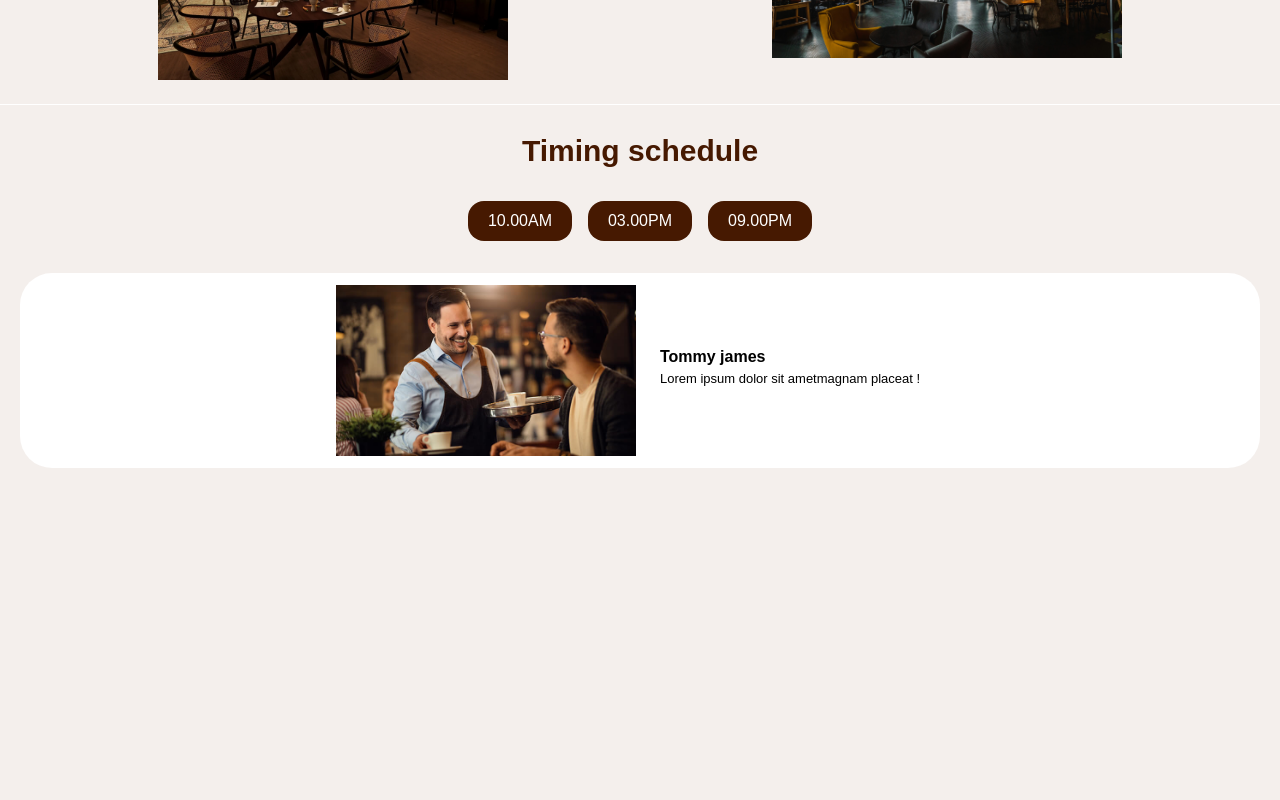
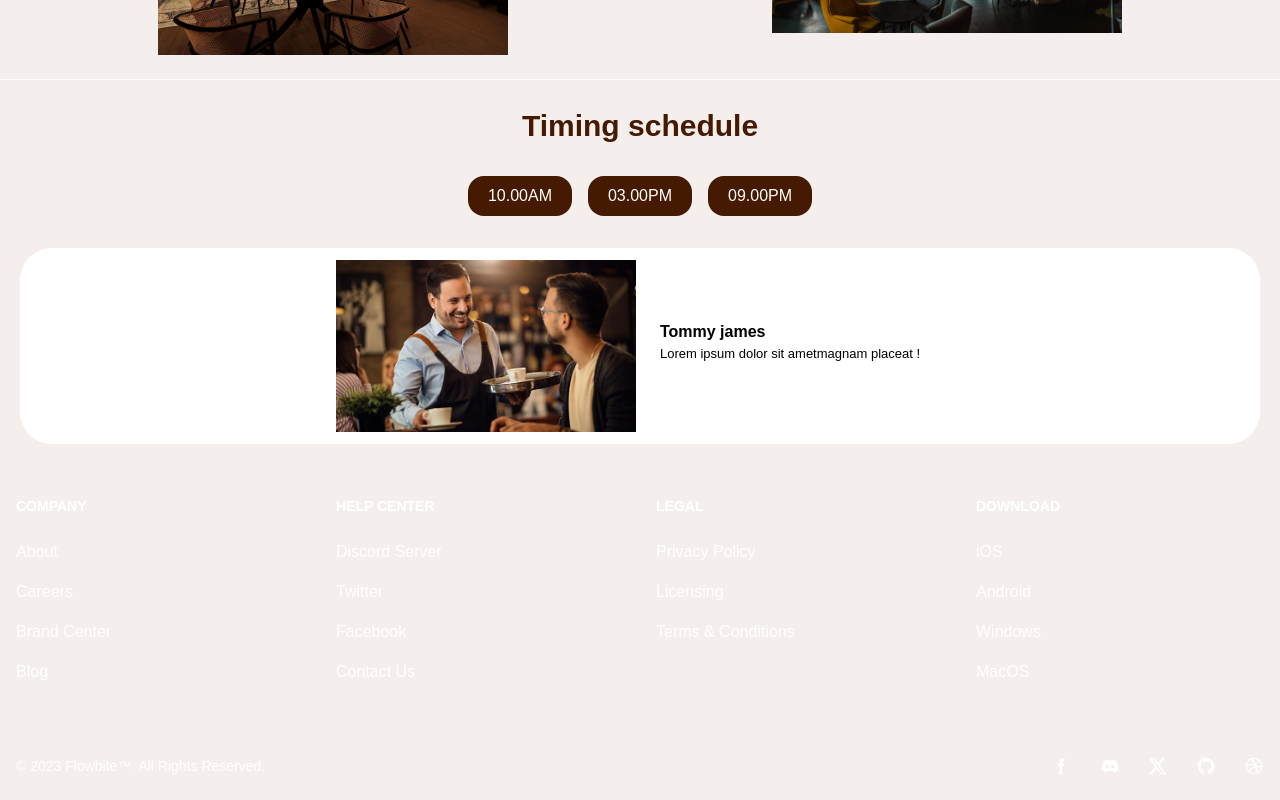
Before and after one commit to preetivithal2/CoFFee.., a Next.js app: page / in a window 1280 px wide. Shown: the part 1938-2738 px from the top of the page. Before the commit the page ends 2426 px from the top, so only its background shows below. Built offline with nearby package versions, Linux system fonts and the light colour scheme.

Commit message:
add footer

```diff
--- /dev/null
+++ b/app/_components/Footer.tsx
@@ -0,0 +1,110 @@
+import React from 'react'
+import Image from 'next/image'
+
+
+const footer = () => {
+  return (
+    <div>
+
+<footer className="bg-neutral-primary">
+    <div className="mx-auto w-full `max-w-screen-xl`">
+      <div className="grid grid-cols-2 gap-8 px-4 py-6 lg:py-8 md:grid-cols-4">
+        <div>
+            <h2 className="mb-6 text-sm font-semibold text-heading uppercase">Company</h2>
+            <ul className="text-body font-medium">
+                <li className="mb-4">
+                    <a href="#" className=" hover:underline">About</a>
+                </li>
+                <li className="mb-4">
+                    <a href="#" className="hover:underline">Careers</a>
+                </li>
+                <li className="mb-4">
+                    <a href="#" className="hover:underline">Brand Center</a>
+                </li>
+                <li className="mb-4">
+                    <a href="#" className="hover:underline">Blog</a>
+                </li>
+            </ul>
+        </div>
+        <div>
+            <h2 className="mb-6 text-sm font-semibold text-heading uppercase">Help center</h2>
+            <ul className="text-body font-medium">
+                <li className="mb-4">
+                    <a href="#" className="hover:underline">Discord Server</a>
+                </li>
+                <li className="mb-4">
+                    <a href="#" className="hover:underline">Twitter</a>
+                </li>
+                <li className="mb-4">
+                    <a href="#" className="hover:underline">Facebook</a>
+                </li>
+                <li className="mb-4">
+                    <a href="#" className="hover:underline">Contact Us</a>
+                </li>
+            </ul>
+        </div>
+        <div>
+            <h2 className="mb-6 text-sm font-semibold text-heading uppercase">Legal</h2>
+            <ul className="text-body font-medium">
+                <li className="mb-4">
+                    <a href="#" className="hover:underline">Privacy Policy</a>
+                </li>
+                <li className="mb-4">
+                    <a href="#" className="hover:underline">Licensing</a>
+                </li>
+                <li className="mb-4">
+                    <a href="#" className="hover:underline">Terms &amp; Conditions</a>
+                </li>
+            </ul>
+        </div>
+        <div>
+            <h2 className="mb-6 text-sm font-semibold text-heading uppercase">Download</h2>
+            <ul className="text-body font-medium">
+                <li className="mb-4">
+                    <a href="#" className="hover:underline">iOS</a>
+                </li>
+                <li className="mb-4">
+                    <a href="#" className="hover:underline">Android</a>
+                </li>
+                <li className="mb-4">
+                    <a href="#" className="hover:underline">Windows</a>
+                </li>
+                <li className="mb-4">
+                    <a href="#" className="hover:underline">MacOS</a>
+                </li>
+            </ul>
+        </div>
+    </div>
+    <div className="px-4 py-6 bg-neutral-secondary-soft md:flex md:items-center md:justify-between">
+        <span className="text-sm text-body sm:text-center">© 2023 <a href="https://flowbite.com/">Flowbite™</a>. All Rights Reserved.
+        </span>
+        <div className="flex mt-4 sm:justify-center md:mt-0 space-x-2 rtl:space-x-reverse">
+          <a href="#" className="text-body hover:text-heading">
+                <svg className="w-5 h-5" aria-hidden="true" xmlns="http://www.w3.org/2000/svg" width="24" height="24" fill="currentColor" viewBox="0 0 24 24"><path fill-rule="evenodd" d="M13.135 6H15V3h-1.865a4.147 4.147 0 0 0-4.142 4.142V9H7v3h2v9.938h3V12h2.021l.592-3H12V6.591A.6.6 0 0 1 12.592 6h.543Z" clip-rule="evenodd"/></svg>
+                <span className="sr-only">Facebook page</span>
+            </a>
+            <a href="#" className="text-body hover:text-heading ms-5">
+                <svg className="w-5 h-5" aria-hidden="true" xmlns="http://www.w3.org/2000/svg" width="24" height="24" fill="currentColor" viewBox="0 0 24 24"><path d="M18.942 5.556a16.3 16.3 0 0 0-4.126-1.3 12.04 12.04 0 0 0-.529 1.1 15.175 15.175 0 0 0-4.573 0 11.586 11.586 0 0 0-.535-1.1 16.274 16.274 0 0 0-4.129 1.3 17.392 17.392 0 0 0-2.868 11.662 15.785 15.785 0 0 0 4.963 2.521c.41-.564.773-1.16 1.084-1.785a10.638 10.638 0 0 1-1.706-.83c.143-.106.283-.217.418-.331a11.664 11.664 0 0 0 10.118 0c.137.114.277.225.418.331-.544.328-1.116.606-1.71.832a12.58 12.58 0 0 0 1.084 1.785 16.46 16.46 0 0 0 5.064-2.595 17.286 17.286 0 0 0-2.973-11.59ZM8.678 14.813a1.94 1.94 0 0 1-1.8-2.045 1.93 1.93 0 0 1 1.8-2.047 1.918 1.918 0 0 1 1.8 2.047 1.929 1.929 0 0 1-1.8 2.045Zm6.644 0a1.94 1.94 0 0 1-1.8-2.045 1.93 1.93 0 0 1 1.8-2.047 1.919 1.919 0 0 1 1.8 2.047 1.93 1.93 0 0 1-1.8 2.045Z"/></svg>
+                <span className="sr-only">Discord community</span>
+            </a>
+            <a href="#" className="text-body hover:text-heading ms-5">
+            <svg className="w-5 h-5" aria-hidden="true" xmlns="http://www.w3.org/2000/svg" width="24" height="24" fill="currentColor" viewBox="0 0 24 24"><path d="M13.795 10.533 20.68 2h-3.073l-5.255 6.517L7.69 2H1l7.806 10.91L1.47 22h3.074l5.705-7.07L15.31 22H22l-8.205-11.467Zm-2.38 2.95L9.97 11.464 4.36 3.627h2.31l4.528 6.317 1.443 2.02 6.018 8.409h-2.31l-4.934-6.89Z"/></svg>
+            <span className="sr-only">Twitter page</span>
+            </a>
+            <a href="#" className="text-body hover:text-heading ms-5">
+                <svg className="w-5 h-5" aria-hidden="true" xmlns="http://www.w3.org/2000/svg" width="24" height="24" fill="currentColor" viewBox="0 0 24 24"><path fill-rule="evenodd" d="M12.006 2a9.847 9.847 0 0 0-6.484 2.44 10.32 10.32 0 0 0-3.393 6.17 10.48 10.48 0 0 0 1.317 6.955 10.045 10.045 0 0 0 5.4 4.418c.504.095.683-.223.683-.494 0-.245-.01-1.052-.014-1.908-2.78.62-3.366-1.21-3.366-1.21a2.711 2.711 0 0 0-1.11-1.5c-.907-.637.07-.621.07-.621.317.044.62.163.885.346.266.183.487.426.647.71.135.253.318.476.538.655a2.079 2.079 0 0 0 2.37.196c.045-.52.27-1.006.635-1.37-2.219-.259-4.554-1.138-4.554-5.07a4.022 4.022 0 0 1 1.031-2.75 3.77 3.77 0 0 1 .096-2.713s.839-.275 2.749 1.05a9.26 9.26 0 0 1 5.004 0c1.906-1.325 2.74-1.05 2.74-1.05.37.858.406 1.828.101 2.713a4.017 4.017 0 0 1 1.029 2.75c0 3.939-2.339 4.805-4.564 5.058a2.471 2.471 0 0 1 .679 1.897c0 1.372-.012 2.477-.012 2.814 0 .272.18.592.687.492a10.05 10.05 0 0 0 5.388-4.421 10.473 10.473 0 0 0 1.313-6.948 10.32 10.32 0 0 0-3.39-6.165A9.847 9.847 0 0 0 12.007 2Z" clip-rule="evenodd"/></svg>
+                <span className="sr-only">GitHub account</span>
+            </a>
+            <a href="#" className="text-body hover:text-heading ms-5">
+                <svg className="w-5 h-5" aria-hidden="true" xmlns="http://www.w3.org/2000/svg" width="24" height="24" fill="currentColor" viewBox="0 0 24 24"><path fill-rule="evenodd" d="M12 2a10 10 0 1 0 10 10A10.009 10.009 0 0 0 12 2Zm6.613 4.614a8.523 8.523 0 0 1 1.93 5.32 20.093 20.093 0 0 0-5.949-.274c-.059-.149-.122-.292-.184-.441a23.879 23.879 0 0 0-.566-1.239 11.41 11.41 0 0 0 4.769-3.366ZM10 3.707a8.82 8.82 0 0 1 2-.238 8.5 8.5 0 0 1 5.664 2.152 9.608 9.608 0 0 1-4.476 3.087A45.755 45.755 0 0 0 10 3.707Zm-6.358 6.555a8.57 8.57 0 0 1 4.73-5.981 53.99 53.99 0 0 1 3.168 4.941 32.078 32.078 0 0 1-7.9 1.04h.002Zm2.01 7.46a8.51 8.51 0 0 1-2.2-5.707v-.262a31.641 31.641 0 0 0 8.777-1.219c.243.477.477.964.692 1.449-.114.032-.227.067-.336.1a13.569 13.569 0 0 0-6.942 5.636l.009.003ZM12 20.556a8.508 8.508 0 0 1-5.243-1.8 11.717 11.717 0 0 1 6.7-5.332.509.509 0 0 1 .055-.02 35.65 35.65 0 0 1 1.819 6.476 8.476 8.476 0 0 1-3.331.676Zm4.772-1.462A37.232 37.232 0 0 0 15.113 13a12.513 12.513 0 0 1 5.321.364 8.56 8.56 0 0 1-3.66 5.73h-.002Z" clip-rule="evenodd"/></svg>
+                <span className="sr-only">Dribbble account</span>
+            </a>
+        </div>
+      </div>
+    </div>
+</footer>
+</div>
+  )
+}
+
+export default footer
--- a/app/_components/Services.tsx
+++ b/app/_components/Services.tsx
@@ -8,8 +8,8 @@
     <h1 className='text-[#461901] font-bold text-4xl'>Flavours</h1>
   </div>
 
-  <div className='grid grid-cols-1 md:grid-cols-2 lg:grid-cols-2 gap-6 mt-7 items-center justify-center px-2 sm:px-6 lg:px-8'>
-        <div className='bg-white text-black flex items-center justify-center rounded-4xl m-5 p-3'>
+  <div className='grid grid-cols-1 md:grid-cols-2 lg:grid-cols-2 gap-6 mt-7 items-center justify-center p-3 lg:mx-[80px]'>
+        <div className='bg-white text-black flex items-center justify-center rounded-4xl m-5 '>
       <div>
         <Image src={"/se2.webp"} alt="service image" width={500} height={500} />
       </div>
--- a/app/page.tsx
+++ b/app/page.tsx
@@ -3,15 +3,19 @@
 import Banner from "./_components/Banner";
 import Services from "./_components/Services";
 import Offer from "./_components/Offer";
+import Footer from "./_components/Footer";
+
+
 
 export default function Home() {
   return (
     <div>
-
       <Navbar />
       <Banner />
       <Services />
       <Offer />
-    </div>
+      <Footer />
+
+          </div>
   );
 }
```
